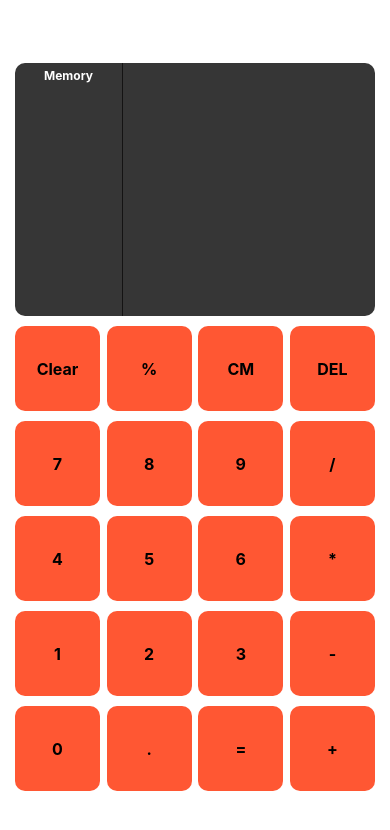
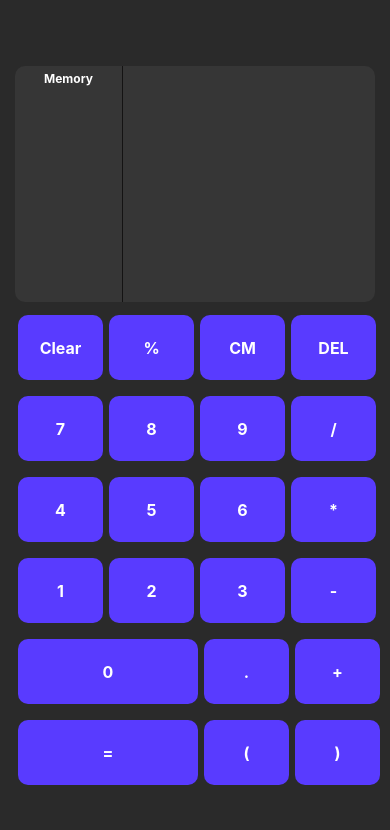
Before and after one commit to ggpereira/simple-rn-calculator, a React Native app: screen / in a window 390 px wide. Shown: the top 830 px of the page. Built offline with nearby package versions, Linux system fonts and the light colour scheme.

Commit message:
add style & refactor logic of operations

```diff
--- a/src/Components/Display/Memory/index.tsx
+++ b/src/Components/Display/Memory/index.tsx
@@ -11,7 +11,7 @@ export const MemoryList = () => {
 
     const renderItem = ({ item }: any) => {
         return (
-            <Text style={styles.text}>{item}</Text>
+            <Text numberOfLines={1}  ellipsizeMode="head" style={styles.text}>{item}</Text>
         )
     }
 
--- a/src/Components/Display/Memory/styles.ts
+++ b/src/Components/Display/Memory/styles.ts
@@ -8,6 +8,7 @@ export const styles = StyleSheet.create({
     text: {
         color: '#FFF',
         fontSize: 12,
-        fontWeight: 'bold'
+        fontWeight: 'bold',
+        textAlign: 'center'
     }
 })
--- a/src/Components/Display/styles.ts
+++ b/src/Components/Display/styles.ts
@@ -3,8 +3,8 @@ import { StyleSheet } from 'react-native';
 export const styles = StyleSheet.create({
     container: {
         backgroundColor: '#363636',
-        minHeight: 200,
-        height: '30%',
+        minHeight: 100,
+        height: '28%',
         marginHorizontal: 15,
         marginTop: 10,
         borderRadius: 10,
--- a/src/Components/Keyboard/Button/index.tsx
+++ b/src/Components/Keyboard/Button/index.tsx
@@ -3,15 +3,17 @@ import { View, Text, StyleSheet, TouchableOpacity } from 'react-native';
 
 const styles = StyleSheet.create({
     container: {
-        backgroundColor: '#FF5733',
+        backgroundColor: '#593BFF',
         elevation: 5,
         width: 85,
-        height: 85,
+        height: 65,
         justifyContent: 'center',
         alignItems: 'center',
         borderRadius: 10,
+        margin: 3,
     },
     text: {
+        color: "#FFF",
         fontSize: 16,
         fontWeight: 'bold'
     }
--- a/src/Components/Keyboard/index.tsx
+++ b/src/Components/Keyboard/index.tsx
@@ -45,10 +45,15 @@ export const KeyboardContainer = () => {
             </View>
 
             <View style={styles.container}>
-                <Button label={'0'} value="0" type="value" handlePress={addDigit}/>
+                <Button label={'0'} value="0" type="value" handlePress={addDigit} customStyle={{ width: '50%' }}/>
                 <Button label={'.'} value="." type="value" handlePress={addDigit}/>
-                <Button label={'='} value="=" type="command" handlePress={getResult}/>
                 <Button label={'+'} value="+" type="operand" handlePress={addDigit}/>
+            </View>
+
+            <View style={styles.container}>
+                <Button label={'='} value="=" type="command" handlePress={getResult} customStyle={{ width: '50%' }} />
+                <Button label={'('} value="(" type="value" handlePress={addDigit}/>
+                <Button label={')'} value=")" type="value" handlePress={addDigit}/>
             </View>
         </View>
     )
--- a/src/Components/Keyboard/styles.ts
+++ b/src/Components/Keyboard/styles.ts
@@ -5,6 +5,5 @@ export const styles = StyleSheet.create({
         marginTop: 10,
         marginHorizontal: 15,
         flexDirection: 'row',
-        justifyContent: 'space-between'
     }
 })
--- a/src/Contexts/CalculatorContext/index.tsx
+++ b/src/Contexts/CalculatorContext/index.tsx
@@ -1,11 +1,7 @@
-
-import { NUMBER_UNARY_OPERATORS } from '@babel/types';
 import React, { useState } from 'react';
 import { createContext } from "react";
 
-
 export const CalculatorContext = createContext({});
-
 
 interface CalculatorCtxData{
     values: string[];
@@ -37,7 +33,7 @@ const operations: {[key: string]: any} = {
         return a / b;
     },
     "%": (a: number, b: number): number => {
-        return a % b;
+        return (a/100) * b;
     }
 }
 
@@ -94,26 +90,16 @@ export const CalculatorProvider = ({ children }: Props) => {
         let v = values.join('')
         const separators = ['\\\/', '\\\+', '\\\-', '\\\*', '\\\%'];
         const tokens = v.split(new RegExp('('+separators.join('|')+')', 'g'))
+
         if(tokens.length < 3 || tokens[tokens.length - 1].length <= 0 || finish) return;
         tokens.push("=");
 
-        let a = +tokens[0];
-        let op = tokens[1];
-        let b = +tokens[2];
-        let res = operations[op](a, b)
-        let current = tokens[3]
-        let index = 3;
-        while(current !== '=') {
-            let op = tokens[index]
-            let c = +tokens[index + 1]
-            res = operations[op](res, c);
-            index += 2
-            current = tokens[index]
-        }
+        let res = eval(v);
 
         values.push('=');
         values.push(res);
         save(values.join(''))
+
         setData({...data, values: values, finish: true});
     }
 
--- a/src/styles.ts
+++ b/src/styles.ts
@@ -2,7 +2,7 @@ import {StyleSheet} from 'react-native';
 
 export const styles = StyleSheet.create({
   container: {
-    backgroundColor: '#FFF',
+    backgroundColor: '#2A2A2A',
     flex: 1,
     justifyContent: 'center'
   },
```
